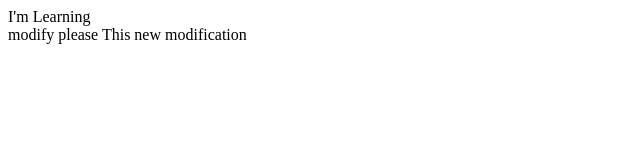
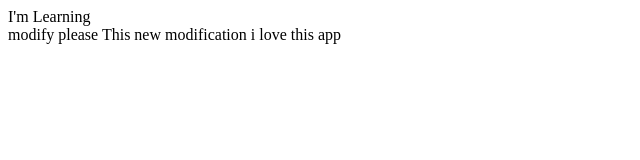
Before and after one commit to yousri2/Hello-World, a plain HTML site: page index.html in a window 1280 px wide. Shown: the full height of the page, 0-640 px from the left. Drawn offline with Linux system fonts and the light colour scheme.

Commit message:
Update index.html
prpose

```diff
--- a/index.html
+++ b/index.html
@@ -9,5 +9,6 @@
         I'm Learning <br>
      modify please
         This new modification
+        i love this app
     </body>
 </html>
```
